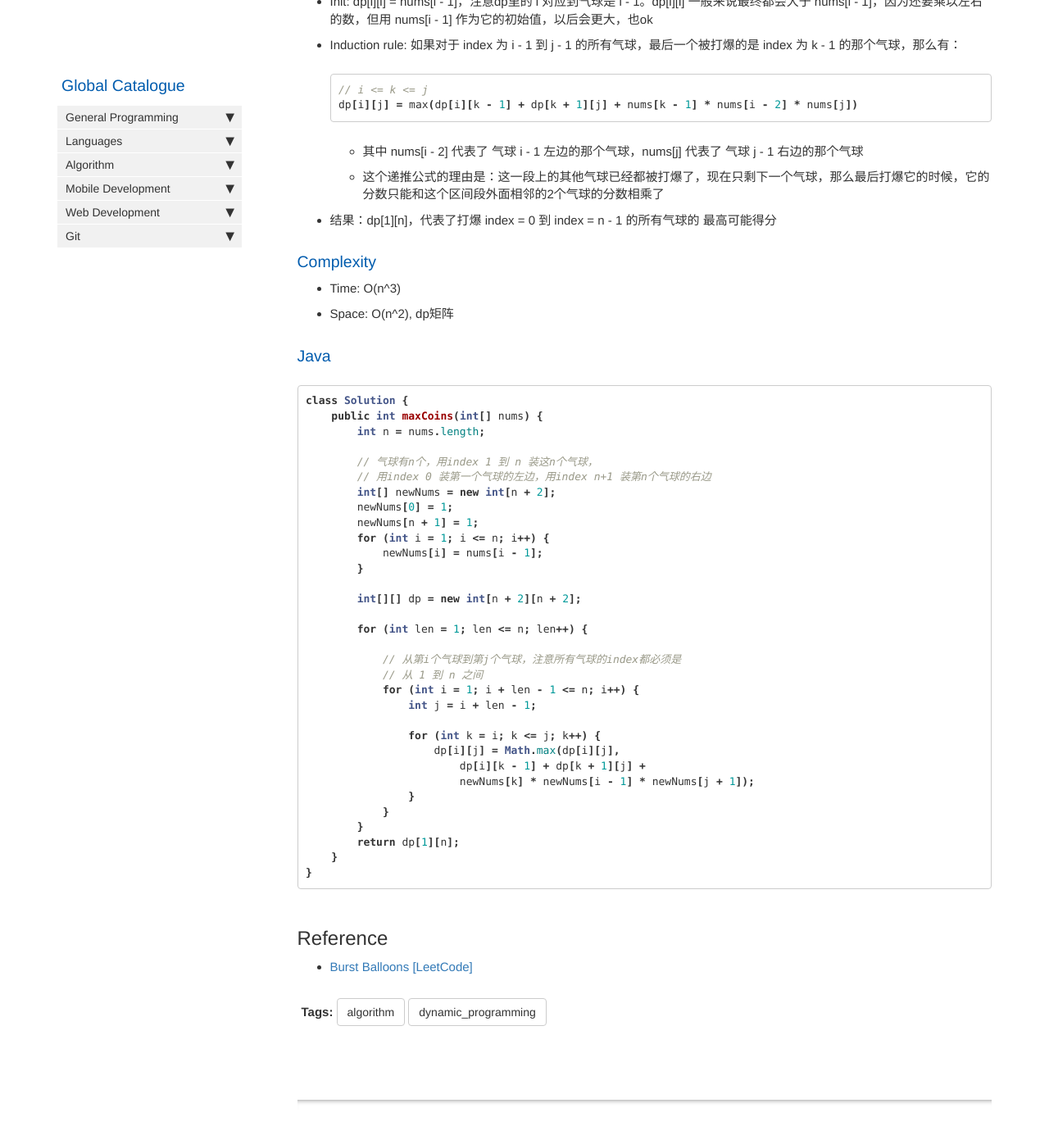
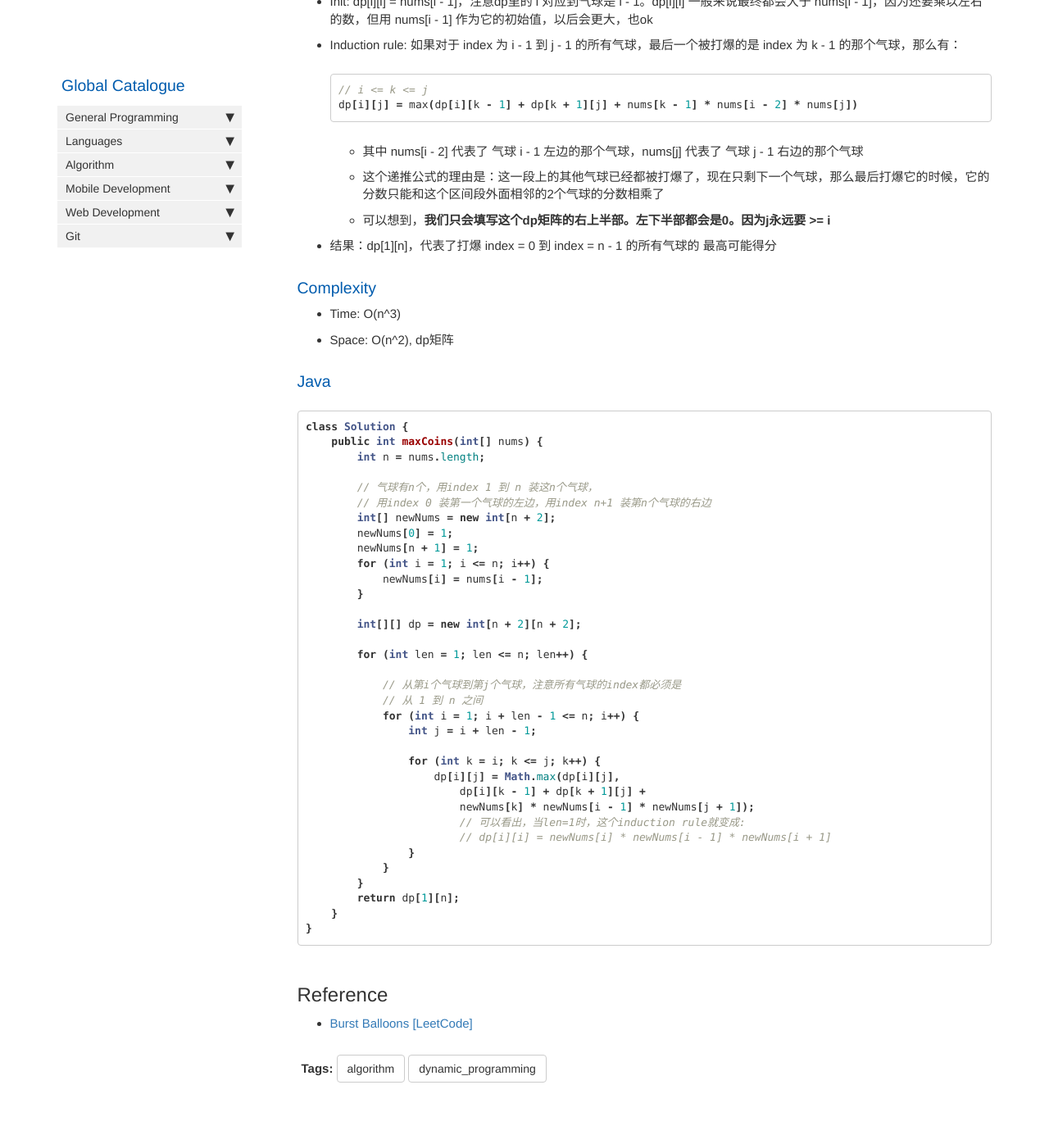
Before and after one commit to HungryOrc/hungryorc.github.io, a Jekyll site: the page built from pages/algorithm/algorithm_burst_balloons.md, in a window 1280 px wide and 1400 px high, scrolled down 1038 px. Shown: the top 1385 px of the window at 82% size. Built offline with Jekyll 4.4.1, drawn with Linux system fonts in a browser that asks for light colours; nearby versions of some CDN libraries; comment, search, counter and statistics services are not loaded.

Commit message:
Update algorithm_burst_balloons.md

````diff
--- a/pages/algorithm/algorithm_burst_balloons.md
+++ b/pages/algorithm/algorithm_burst_balloons.md
@@ -48,6 +48,7 @@ n - 1 的气球，就用这个规则计分
   ```
   * 其中 nums[i - 2] 代表了 气球 i - 1 左边的那个气球，nums[j] 代表了 气球 j - 1 右边的那个气球
   * 这个递推公式的理由是：这一段上的其他气球已经都被打爆了，现在只剩下一个气球，那么最后打爆它的时候，它的分数只能和这个区间段外面相邻的2个气球的分数相乘了
+  * 可以想到，**我们只会填写这个dp矩阵的右上半部。左下半部都会是0。因为j永远要 >= i**
 * 结果：dp[1][n]，代表了打爆 index = 0 到 index = n - 1 的所有气球的 最高可能得分
 
 ### Complexity
@@ -82,6 +83,8 @@ class Solution {
                     dp[i][j] = Math.max(dp[i][j],
                         dp[i][k - 1] + dp[k + 1][j] +
                         newNums[k] * newNums[i - 1] * newNums[j + 1]);
+                        // 可以看出，当len=1时，这个induction rule就变成:
+                        // dp[i][i] = newNums[i] * newNums[i - 1] * newNums[i + 1]
                 }
             }
         }
````
